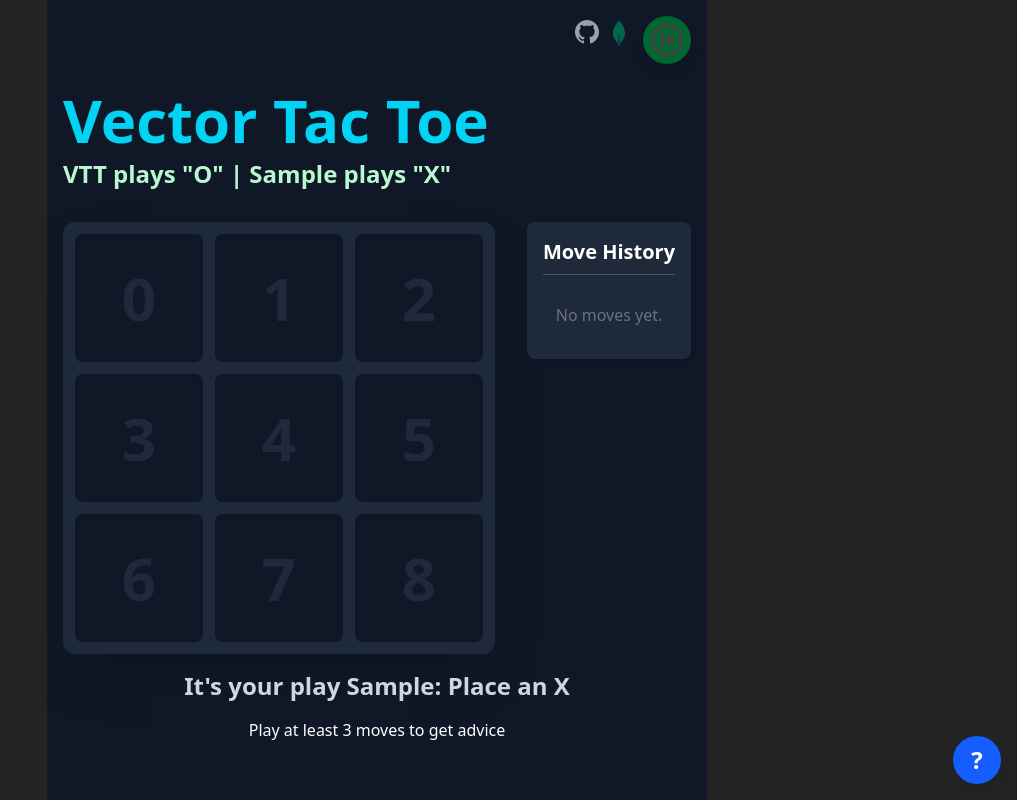
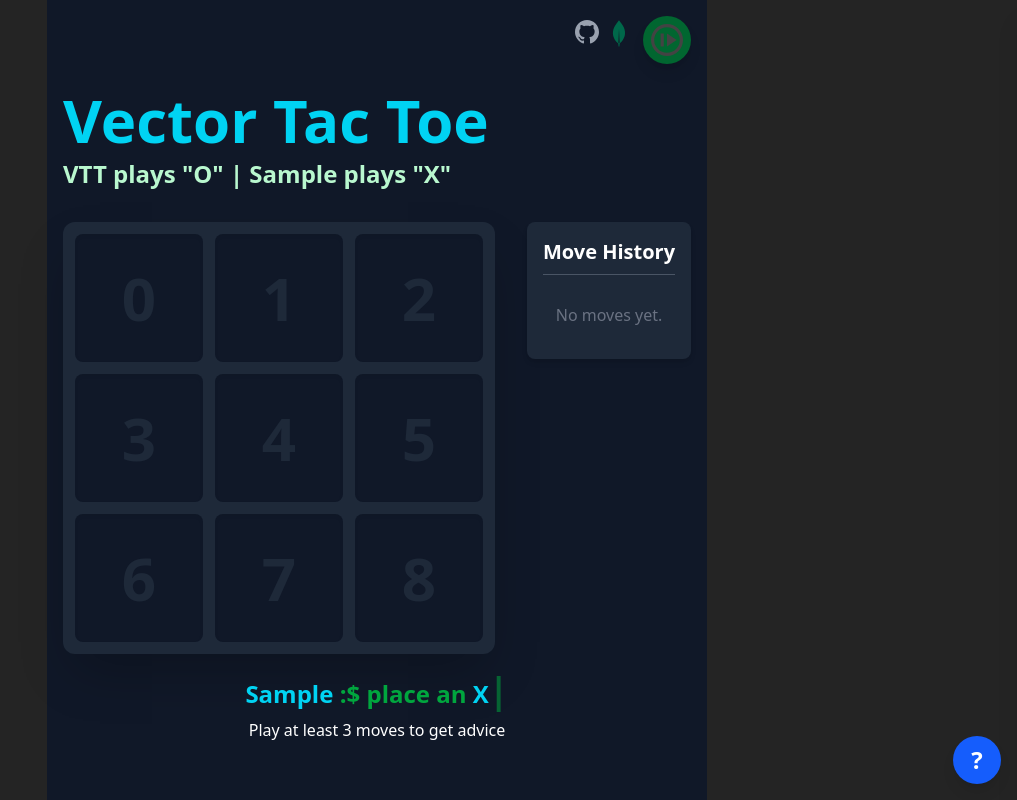
Before and after one commit to nurih/VecTacToe, a React (Vite) app: page / in a window 1280 px wide. Both pictures are taken after typing "Sample" into the empty fields and a click on the button "Start Game". Shown: the whole page, without its empty margins (263-1280 px from the left). Built offline with nearby package versions, Linux system fonts and the light colour scheme.

Commit message:
turn instructuions ux

```diff
--- a/src/App.tsx
+++ b/src/App.tsx
@@ -145,7 +145,7 @@ export function App() {
                 onCellClick={handleCellClick} />
               <Transcript plays={plays}></Transcript>
             </div>
-            <GameStatus winner={winner} moves={moves} player={player} username={username} userPlayer={userPlayer}></GameStatus>
+            <GameStatus winner={winner} moves={moves} piece={player} username={username} userPiece={userPlayer}></GameStatus>
             <Suggestion advice={advice}></Suggestion>
           </div>
         </div>
--- a/src/components/GameStatus.tsx
+++ b/src/components/GameStatus.tsx
@@ -1,25 +1,36 @@
-
 type GameStatusProps = {
   winner: string | null;
   moves: number[];        // Use lowercase 'number' instead of Number
-  player: string;
+  piece: string;
   username: string;
-  userPlayer: string;
+  userPiece: string;
 };
 
-export function GameStatus({ winner, moves, player, username, userPlayer }: GameStatusProps) {
-  let status;
-  if (winner) {
-    status = `${winner == userPlayer ? username : 'VTT'} (${winner}) is the winner!`;
-  } else if (moves.every(Boolean)) {
-    status = `Game is a draw`;
-  } else {
-    status = `It's your play ${player == userPlayer? username:'VTT'}: Place an ${player}`;
-  }
-
+export function GameStatus({ winner, moves, piece, username, userPiece }: GameStatusProps) {
+  const playerColor = () => piece === 'X' ? 'text-cyan-400' : 'text-yellow-400'
   return (
     <div className="mb-4 text-center text-2xl font-semibold text-gray-300 h-8">
-      {status}
+      {winner && (
+        <div className="text-green-400">
+          <span className="font-bold">{winner}</span> wins!{' '}
+          {winner === userPiece ? username : 'VTT'}
+        </div>
+      )}
+      {!winner && moves.every(Boolean) && (
+        <div className="text-yellow-400">
+          Game is a draw!
+        </div>
+      )}
+      {!winner && !moves.every(Boolean) && (
+        <div className="text-blue-400 font-bold text-green-600 text-2xl">
+          <span className={`font-bold ${playerColor()}`}>
+            {piece === userPiece ? username : 'VTT'}
+          </span>{' '}:${' '}
+          <span className="animate-pulse"></span> place an {' '}
+          <span className={`font-bold ${playerColor()}`}>{piece}</span>
+          <span className="animate-pulse text-4xl">|</span>
+        </div>
+      )}
     </div>
   )
 }
```
